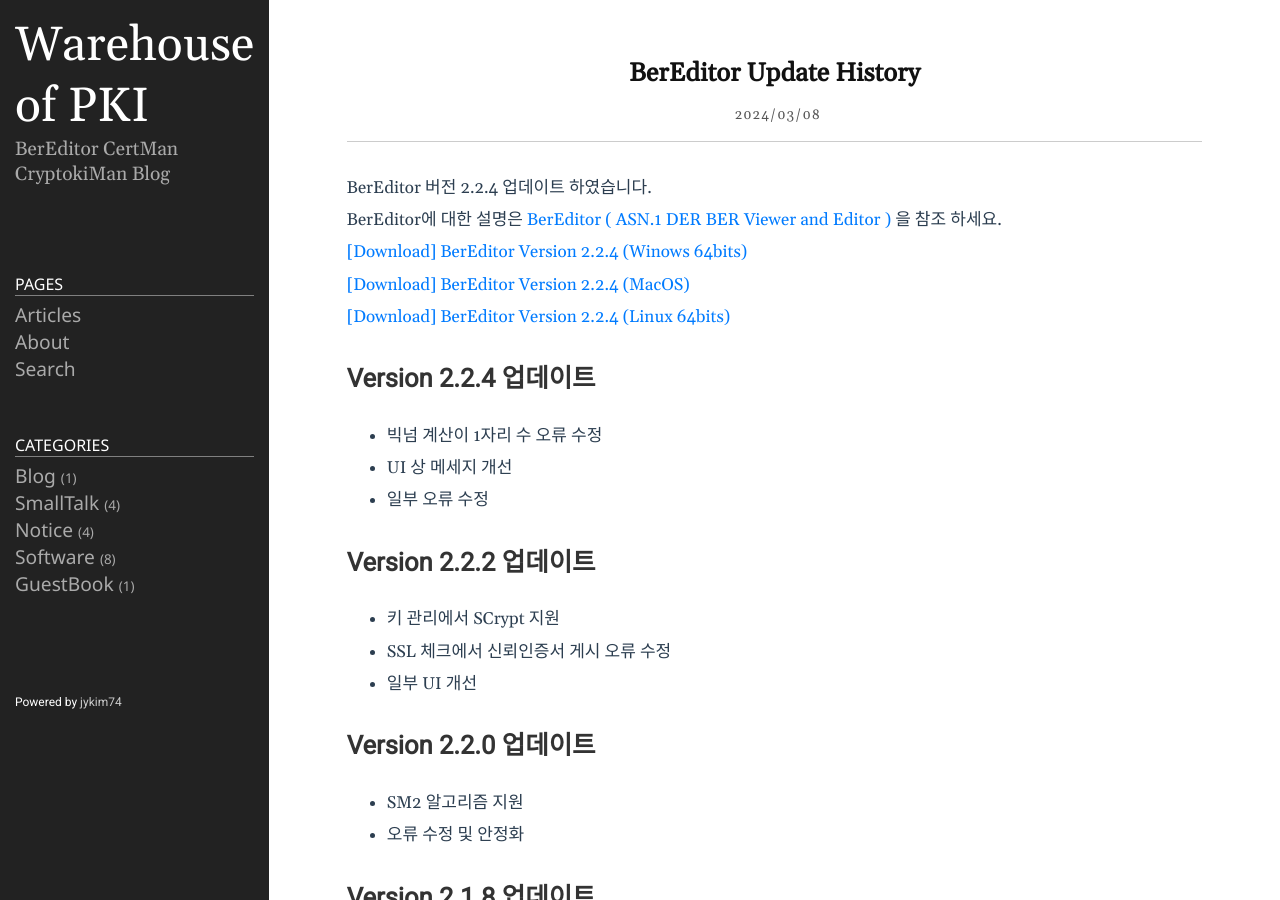
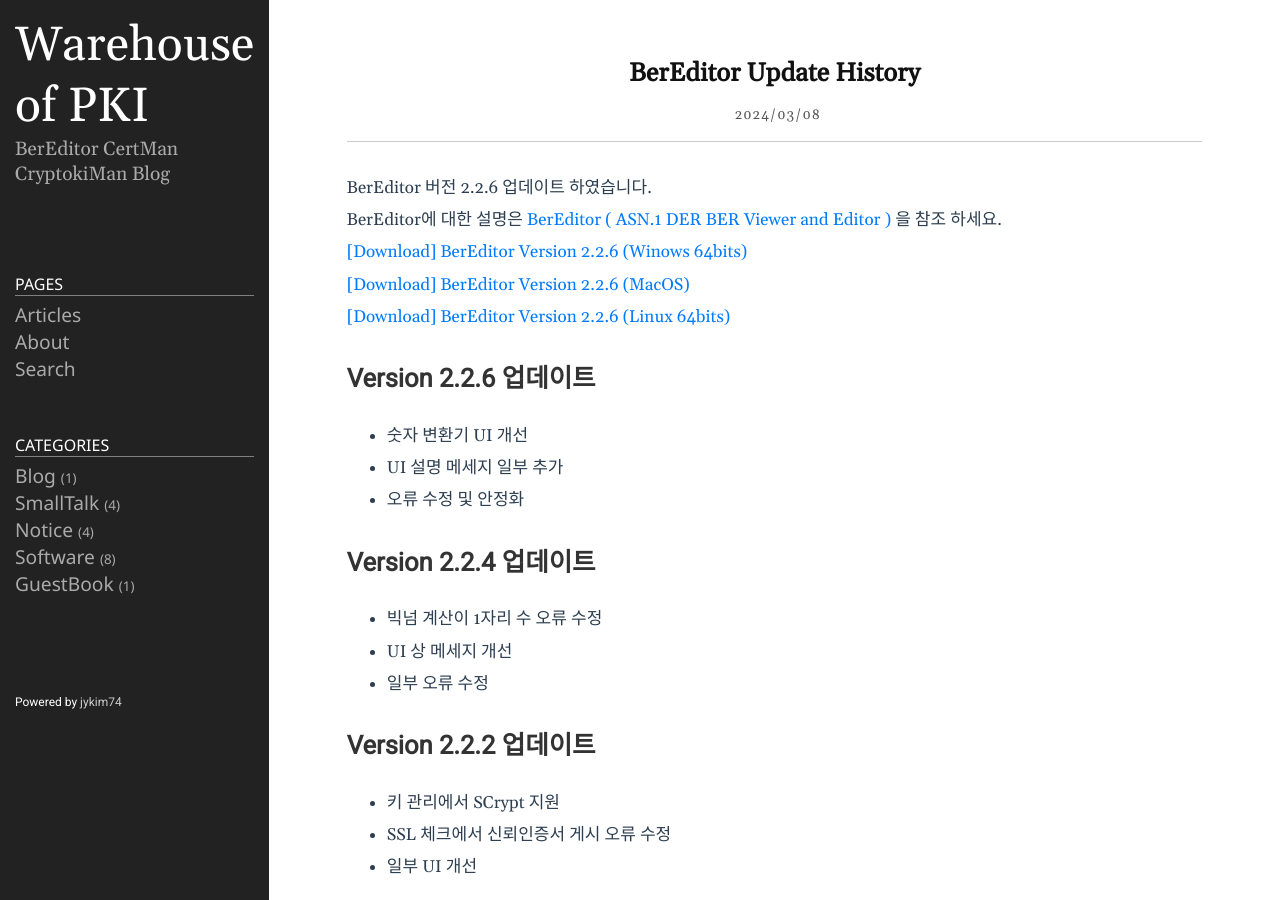
Before and after one commit to jykim74/jykim74.github.io, a Jekyll site: the page built from _posts/2024-03-08-BerEditorUpdate.md, in a window 1280 px wide and 900 px high. Built offline with Jekyll 4.4.1, drawn with Linux system fonts in a browser that asks for light colours; nearby versions of some CDN libraries; comment, search, counter and statistics services are not loaded.

Commit message:
BerEditor Version 2.2.6 모두 적요

```diff
--- a/_posts/2023-04-13-BerEditor.markdown
+++ b/_posts/2023-04-13-BerEditor.markdown
@@ -16,11 +16,11 @@
 
 This is a program I made personally, so if you have any questions or bugs, use [Google Groups]( https://groups.google.com/g/bereditor, "Google Groups" )
 
-[[Download] BerEditor Version 2.2.4 (Win64)]( https://jykim74.github.io/msi/BerEditor-enV224.msi "BerEditor" )
+[[Download] BerEditor Version 2.2.6 (Win64)]( https://jykim74.github.io/msi/BerEditor-enV226.msi "BerEditor" )
 
-[[Download] BerEditor Version 2.2.4 (MacOS)]( https://jykim74.github.io/dmg/BerEditorV224.dmg "BerEditor" )
+[[Download] BerEditor Version 2.2.6 (MacOS)]( https://jykim74.github.io/dmg/BerEditorV226.dmg "BerEditor" )
 
-[[Download] BerEditor Version 2.2.4 (Linux64)]( https://jykim74.github.io/zip/BerEditorV224.zip "BerEditor" )
+[[Download] BerEditor Version 2.2.6 (Linux64)]( https://jykim74.github.io/zip/BerEditorV226.zip "BerEditor" )
 
 If you would like to receive a license, simply write a request in [Free License Request](https::/jykim7.mycafe24.com/user_reg.php) and you can receive a trial (30-day) license.
 Of course, you can apply for a license multiple times.
--- a/_posts/2024-03-08-BerEditorUpdate.md
+++ b/_posts/2024-03-08-BerEditorUpdate.md
@@ -4,12 +4,17 @@
 tags: [ASN.1,ASN.1 viewer, BER, BER reader, BER viewer, DER ,DER reader]
 category: Software
 ---
-BerEditor 버전 2.2.4 업데이트 하였습니다.
+BerEditor 버전 2.2.6 업데이트 하였습니다.
 BerEditor에 대한 설명은 [BerEditor ( ASN.1 DER BER Viewer and Editor )](https://jykim74.tistory.com/36) 을 참조 하세요.
 
-[\[Download\] BerEditor Version 2.2.4 (Winows 64bits)](https://jykim74.github.io/msi/BerEditor-enV224.msi)
-[\[Download\] BerEditor Version 2.2.4 (MacOS)](https://jykim74.github.io/dmg/BerEditorV224.dmg)
-[\[Download\] BerEditor Version 2.2.4 (Linux 64bits)](https://jykim74.github.io/zip/BerEditorV224.zip)
+[\[Download\] BerEditor Version 2.2.6 (Winows 64bits)](https://jykim74.github.io/msi/BerEditor-enV226.msi)
+[\[Download\] BerEditor Version 2.2.6 (MacOS)](https://jykim74.github.io/dmg/BerEditorV226.dmg)
+[\[Download\] BerEditor Version 2.2.6 (Linux 64bits)](https://jykim74.github.io/zip/BerEditorV226.zip)
+
+## Version 2.2.6 업데이트
+- 숫자 변환기 UI 개선
+- UI 설명 메세지 일부 추가
+- 오류 수정 및 안정화
 
 ## Version 2.2.4 업데이트
 - 빅넘 계산이 1자리 수 오류 수정
--- a/appcast/bereditor_appcast_mac.xml
+++ b/appcast/bereditor_appcast_mac.xml
@@ -5,10 +5,10 @@
 		<description>Feed for BerEditor updates</description>
 		<language>en</language>
 		<item>
-			<title>Version 2.2.4</title>
+			<title>Version 2.2.6</title>
 			<sparkle:releaseNotesLink>https://jykim74.github.io/software/2024/03/08/BerEditorUpdate.html</sparkle:releaseNotesLink>
-			<enclosure url="https://jykim74.github.io/dmg/BerEditorV224.dmg" sparkle:version="2.2.4"
-			sparkle:edSignature="WGA2cseVJhoJkJyRVLCbamfCOLeiPRAoQwPWGrJ7+JnXiI2hHfqRpCN2ExmIe5Dj3U3G+EnNLJhZ7H6gKPgVDQ==" length="16659631"
+			<enclosure url="https://jykim74.github.io/dmg/BerEditorV226.dmg" sparkle:version="2.2.6"
+			sparkle:edSignature="zH35tt/G6lO/WtMFfB91b98NSEFV9sI2RhkbhZNxV8kiewhbtm8LbUlwgXqu+O4jE7J1pmqjWBe70yUX1dZFCQ==" length="16638965"
 			type="application/octet-stream"/>
 		</item>
 	</channel>
--- a/appcast/bereditor_appcast_mac_ko.xml
+++ b/appcast/bereditor_appcast_mac_ko.xml
@@ -5,10 +5,10 @@
 		<description>Feed for BerEditor updates</description>
 		<language>en</language>
 		<item>
-			<title>Version 2.2.4</title>
+			<title>Version 2.2.6</title>
 			<sparkle:releaseNotesLink>https://jykim74.github.io/software/2024/03/08/BerEditorUpdate.html</sparkle:releaseNotesLink>
-			<enclosure url="https://jykim74.github.io/dmg/BerEditorV224.dmg" sparkle:version="2.2.4"
-			sparkle:edSignature="WGA2cseVJhoJkJyRVLCbamfCOLeiPRAoQwPWGrJ7+JnXiI2hHfqRpCN2ExmIe5Dj3U3G+EnNLJhZ7H6gKPgVDQ==" length="16659631"
+			<enclosure url="https://jykim74.github.io/dmg/BerEditorV226.dmg" sparkle:version="2.2.6"
+			sparkle:edSignature="zH35tt/G6lO/WtMFfB91b98NSEFV9sI2RhkbhZNxV8kiewhbtm8LbUlwgXqu+O4jE7J1pmqjWBe70yUX1dZFCQ==" length="16638965"
 			type="application/octet-stream"/>
 		</item>
 	</channel>
--- a/appcast/bereditor_appcast_win.xml
+++ b/appcast/bereditor_appcast_win.xml
@@ -5,9 +5,9 @@
 		<description>Feed for BerEditor updates</description>
 		<language>en</language>
 		<item>
-			<title>Version 2.2.4</title>
+			<title>Version 2.2.6</title>
 			<sparkle:releaseNotesLink>https://jykim74.github.io/software/2024/03/08/BerEditorUpdate.html</sparkle:releaseNotesLink>
-			<enclosure url="https://jykim74.github.io/msi/BerEditor-enV224.msi" sparkle:version="2.2.4" length="0" type="application/octet-stream"/>
+			<enclosure url="https://jykim74.github.io/msi/BerEditor-enV226.msi" sparkle:version="2.2.6" length="0" type="application/octet-stream"/>
 		</item>
 	</channel>
 </rss>
--- a/appcast/bereditor_appcast_win2.xml
+++ b/appcast/bereditor_appcast_win2.xml
@@ -5,9 +5,9 @@
 		<description>Feed for BerEditor updates</description>
 		<language>en</language>
 		<item>
-			<title>Version 2.2.4</title>
+			<title>Version 2.2.6</title>
 			<sparkle:releaseNotesLink>https://jykim74.github.io/software/2024/03/08/BerEditorUpdate.html</sparkle:releaseNotesLink>
-			<enclosure url="https://jykim74.github.io/msi/BerEditor-enV224.msi" sparkle:version="2.2.4" length="0" type="application/octet-stream"/>
+			<enclosure url="https://jykim74.github.io/msi/BerEditor-enV226.msi" sparkle:version="2.2.6" length="0" type="application/octet-stream"/>
 		</item>
 	</channel>
 </rss>
--- a/appcast/bereditor_appcast_win_ko.xml
+++ b/appcast/bereditor_appcast_win_ko.xml
@@ -5,9 +5,9 @@
 		<description>Feed for BerEditor updates</description>
 		<language>en</language>
 		<item>
-			<title>Version 2.2.4</title>
+			<title>Version 2.2.6</title>
 			<sparkle:releaseNotesLink>https://jykim74.github.io/software/2024/03/08/BerEditorUpdate.html</sparkle:releaseNotesLink>
-			<enclosure url="https://jykim74.github.io/msi/BerEditor-enV224.msi" sparkle:version="2.2.4" length="0" type="application/octet-stream"/>
+			<enclosure url="https://jykim74.github.io/msi/BerEditor-enV226.msi" sparkle:version="2.2.6" length="0" type="application/octet-stream"/>
 		</item>
 	</channel>
 </rss>
```
Also changed, not shown: 2 other files.
